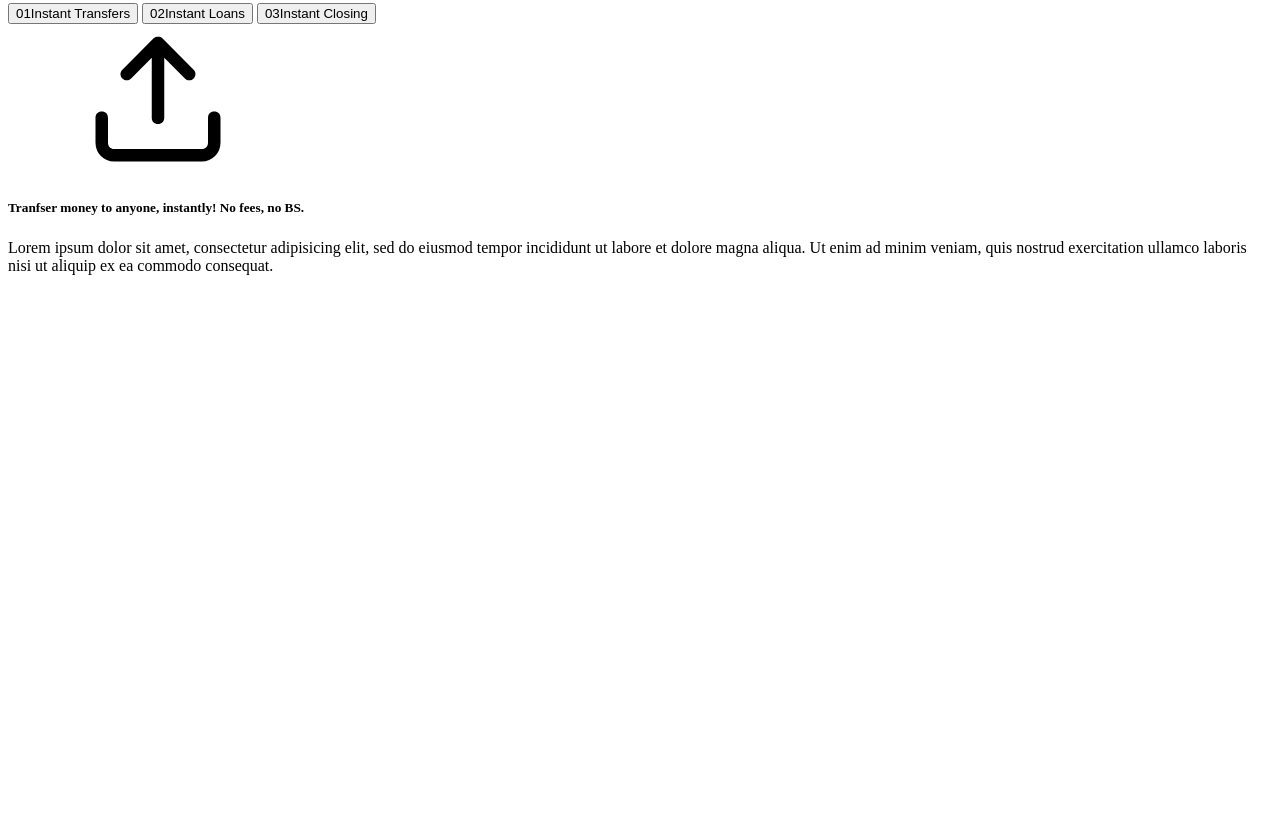
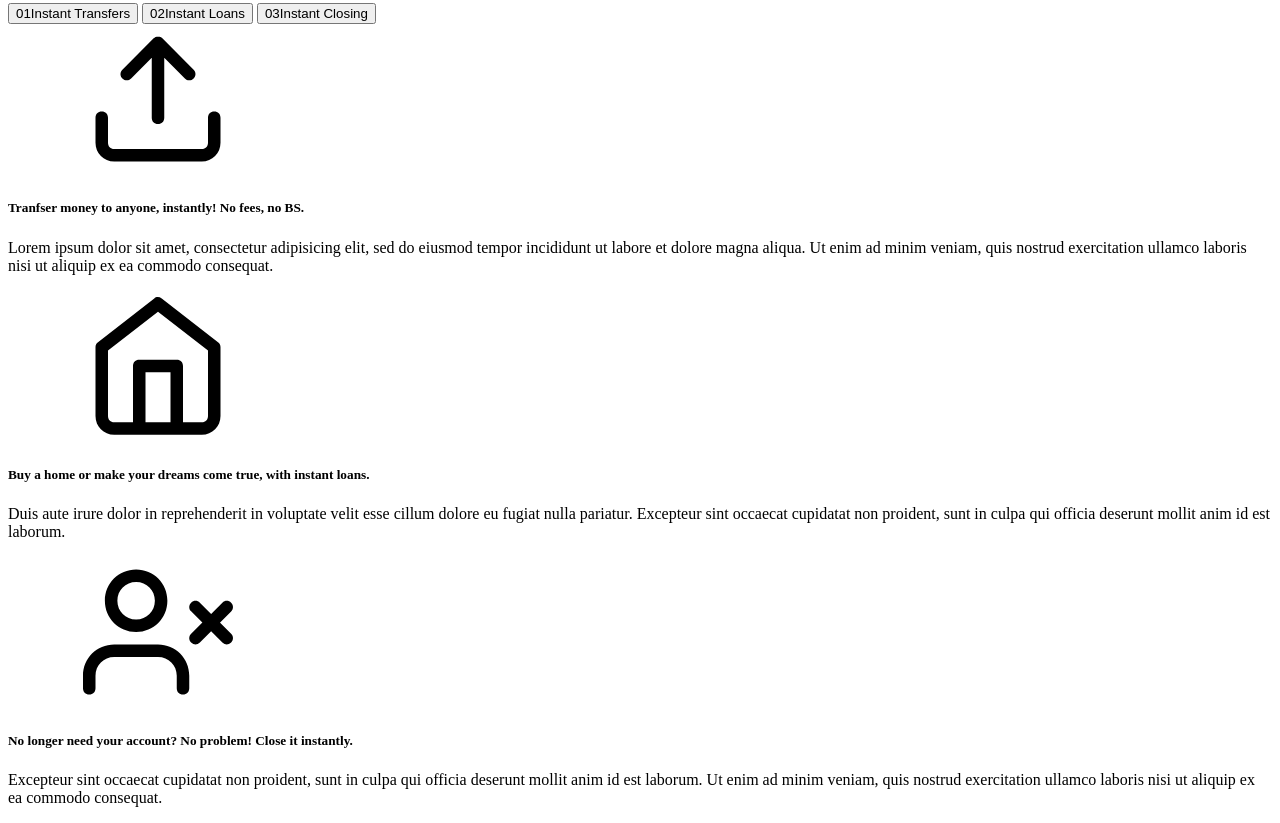
Before and after one commit to Sumedh-mhaske/Bankist-Website, a plain HTML site: page index.html in a window 1280 px wide. Shown: the part 2279-3102 px from the top of the page. Before the commit the page ends 2570 px from the top, so only its background shows below. Drawn offline with Linux system fonts and the light colour scheme.

Commit message:
Update Section-2

```diff
--- a/index.html
+++ b/index.html
@@ -168,6 +168,39 @@
           </p>
         </div>
 
-      </section>
+        <div class="operations__content operations__content--2">
+          <div class="operations__icon operations__icon--2">
+            <svg>
+              <use xlink:href="img/icons.svg#icon-home"></use>
+            </svg>
+          </div>
+          <h5 class="operations__header">
+            Buy a home or make your dreams come true, with instant loans.
+          </h5>
+          <p>
+            Duis aute irure dolor in reprehenderit in voluptate velit esse
+            cillum dolore eu fugiat nulla pariatur. Excepteur sint occaecat
+            cupidatat non proident, sunt in culpa qui officia deserunt mollit
+            anim id est laborum.
+          </p>
+        </div>
+        <div class="operations__content operations__content--3">
+          <div class="operations__icon operations__icon--3">
+            <svg>
+              <use xlink:href="img/icons.svg#icon-user-x"></use>
+            </svg>
+          </div>
+          <h5 class="operations__header">
+            No longer need your account? No problem! Close it instantly.
+          </h5>
+          <p>
+            Excepteur sint occaecat cupidatat non proident, sunt in culpa qui
+            officia deserunt mollit anim id est laborum. Ut enim ad minim
+            veniam, quis nostrud exercitation ullamco laboris nisi ut aliquip ex
+            ea commodo consequat.
+          </p>
+        </div>
+      </div>
+    </section>
   </body>
 </html>
```
